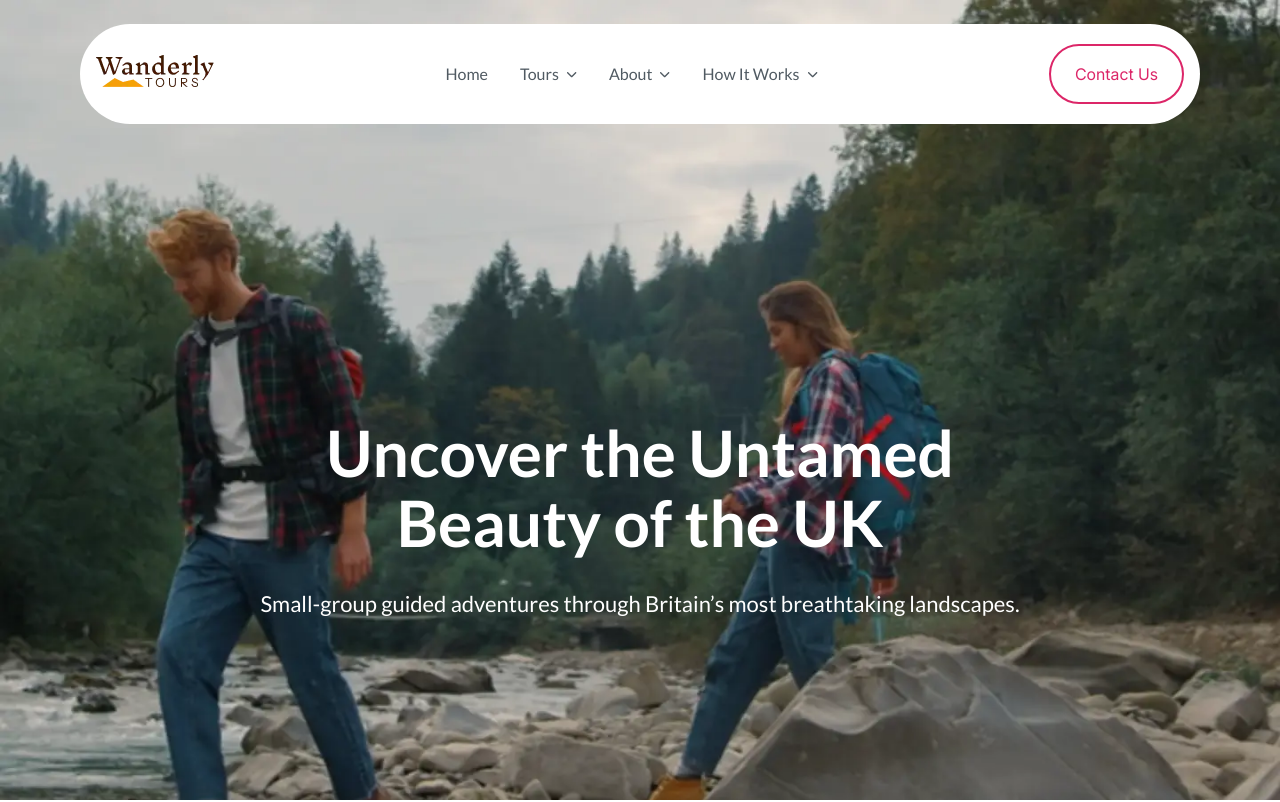
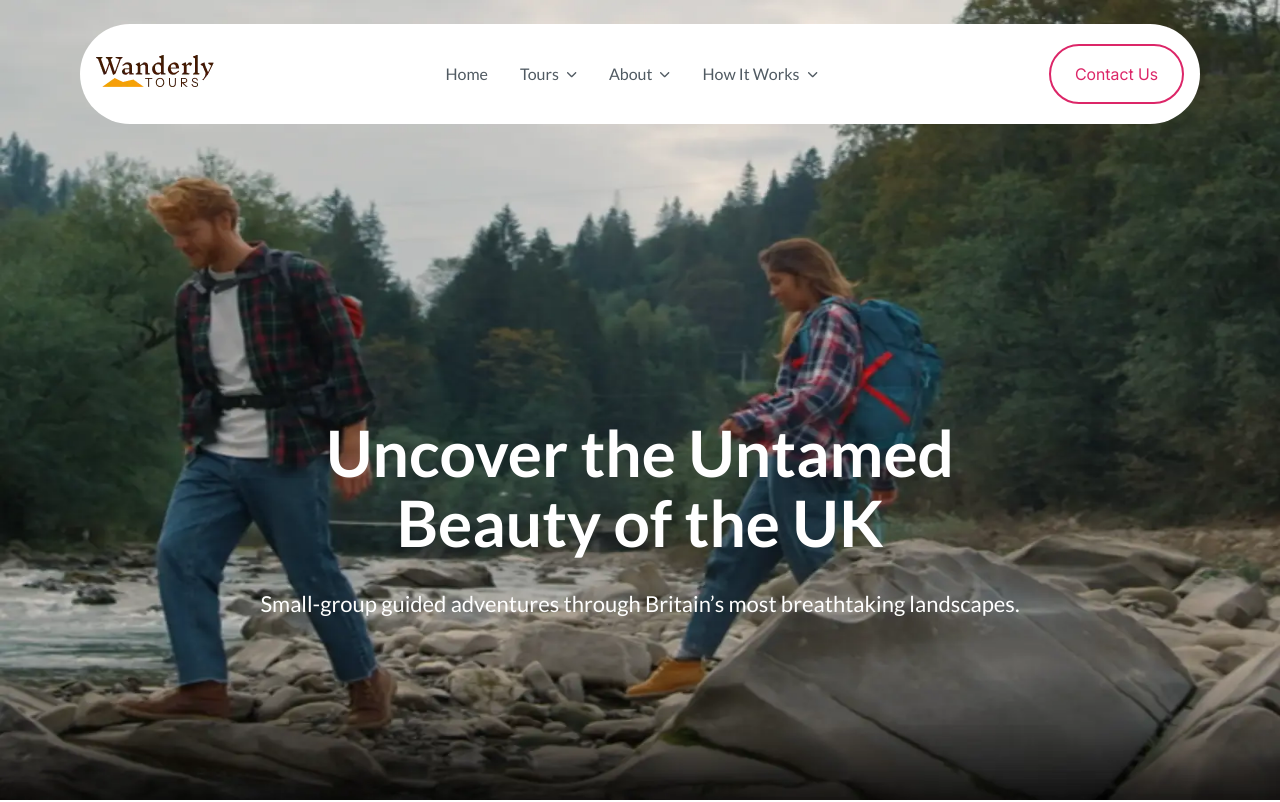
Before and after one commit to Mattheibs/wanderly-static, a React (Vite) app: page /#/ in a window 1280 px wide. Shown: the top 802 px of the page. Built offline with nearby package versions, Linux system fonts and the light colour scheme.

Commit message:
Some more image changes

```diff
--- a/src/App.css
+++ b/src/App.css
@@ -343,9 +343,9 @@ a {
   left: 0;
   right: 0;
   height: 100dvh;
-  background-image: url("./assets/images/hero-bg.webp");
   background-size: cover;
   z-index: -1;
+  width: 100%;
 }
 
 .home {
@@ -361,7 +361,8 @@ a {
   right: 0;
   height: 100%;
   max-height: 34rem;
-  background-image: url("./assets/images/our-story-bg.webp");
+  width: 100%;
+  object-fit: cover;
   background-size: cover;
   z-index: -1;
 }
--- a/src/pages/home.jsx
+++ b/src/pages/home.jsx
@@ -3,11 +3,17 @@ import ReadyToWander from "../components/readyToWander/readyToWander";
 import Reviews from "../components/reviews/reviews";
 import Tours from "../components/tours/tours";
 import Wander from "../components/wander/wander";
+import homeBG from "../assets/images/hero-bg.webp";
 
 function Home() {
   return (
     <div>
-      <div className="home-bg"></div>
+      <img
+        loading="eager"
+        fetchPriority="high"
+        src={homeBG}
+        className="home-bg"
+      ></img>
       <div className="padding-global">
         <div className="home max-width-medium ">
           <h1>Uncover the Untamed Beauty of the UK</h1>
--- a/src/pages/our-story.jsx
+++ b/src/pages/our-story.jsx
@@ -5,11 +5,17 @@ import Values from "../components/values/values";
 import WhereWanderlyBegan from "../components/whereWanderlyBegan/whereWanderlyBegan";
 import arrow from "../assets/images/arrow.svg";
 import guide from "../assets/images/iconImages/guide-icon.svg";
+import ourStoryBg from "../assets/images/our-story-bg.webp";
 
 function OurStory() {
   return (
     <div>
-      <div className="our-story-bg"></div>
+      <img
+        loading="eager"
+        fetchPriority="high"
+        src={ourStoryBg}
+        className="our-story-bg"
+      ></img>
       <div className="padding-global">
         <div className="our-story max-width-medium">
           <h1>Travel that slows you down — and wakes you up.</h1>
```
